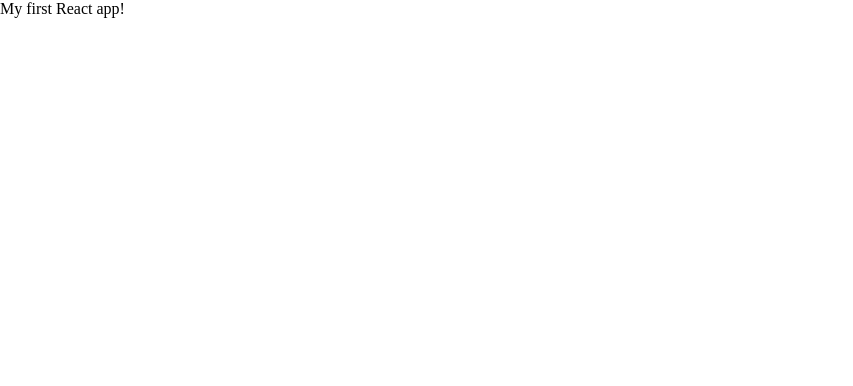
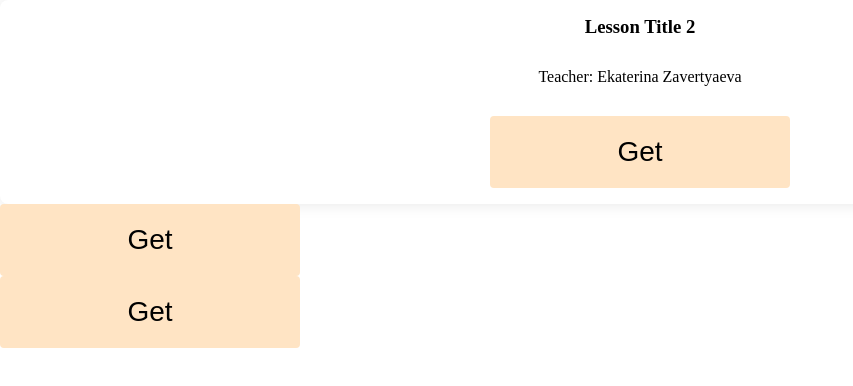
Before and after one commit to RustamZamanov1986/42.2-react, a React (Create React App) app: page / in a window 1280 px wide. Shown: the top 386 px of the page, without its empty margins (0-853 px from the left). Built offline with nearby package versions, Linux system fonts and the light colour scheme.

Commit message:
add lesson 2

```diff
--- a/src/App.css
+++ b/src/App.css
@@ -1,4 +1,5 @@
-.App{
-  display:flex;
-  flex:1;
+.App {
+  display: flex;
+  flex-direction: column;
+  flex: 1;
 }
--- a/src/App.js
+++ /dev/null
@@ -1,11 +0,0 @@
-import './App.css';
-
-function App() {
-  return (
-    <div className="App">
-      <p>My first React app!</p>
-    </div>
-  );
-}
-
-export default App;
--- /dev/null
+++ b/src/App.jsx
@@ -0,0 +1,15 @@
+import "./App.css";
+import Button from "./components/Button/Button";
+import LessonCard from "./components/LessonCard/LessonCard";
+
+function App() {
+  return (
+    <div className="App">
+      <LessonCard />
+      <Button />
+      <Button />
+    </div>
+  );
+}
+
+export default App;
--- /dev/null
+++ b/src/components/Button/Button.jsx
@@ -0,0 +1,11 @@
+import "./styles.css";
+
+function Button() {
+  const isGetButton = true;
+
+  return (
+    <button className="main-button">{isGetButton ? "Get" : "Send"}</button>
+  );
+}
+
+export default Button;
--- /dev/null
+++ b/src/components/Button/styles.css
@@ -0,0 +1,9 @@
+.main-button {
+  width: 300px;
+  padding: 20px 30px;
+  background-color: bisque;
+  font-size: 28px;
+  color: black;
+  border: none;
+  border-radius: 4px;
+}
--- /dev/null
+++ b/src/components/LessonCard/LessonCard.jsx
@@ -0,0 +1,14 @@
+import Button from "../Button/Button";
+import "./styles.css";
+import { lessonData } from "./data";
+function LessonCard() {
+  return (
+    <div className="lesson-card">
+      <h3>Lesson Title {lessonData.lesson_number}</h3>
+      <p>Teacher: {lessonData.teacher}</p>
+      <Button />
+    </div>
+  );
+}
+
+export default LessonCard;
--- /dev/null
+++ b/src/components/LessonCard/data.js
@@ -0,0 +1,4 @@
+export const lessonData = {
+  lesson_number: "2",
+  teacher: "Ekaterina Zavertyaeva",
+};
--- /dev/null
+++ b/src/components/LessonCard/styles.css
@@ -0,0 +1,12 @@
+.lesson-card {
+  width: 100%;
+  display: flex;
+  flex-direction: column;
+  align-items: center;
+  gap: 30px;
+  justify-content: center;
+  padding: 1rem;
+  border-radius: 0.5rem;
+  box-shadow: 0 0 1rem rgba(0, 0, 0, 0.1);
+  background-color: white;
+}
```
